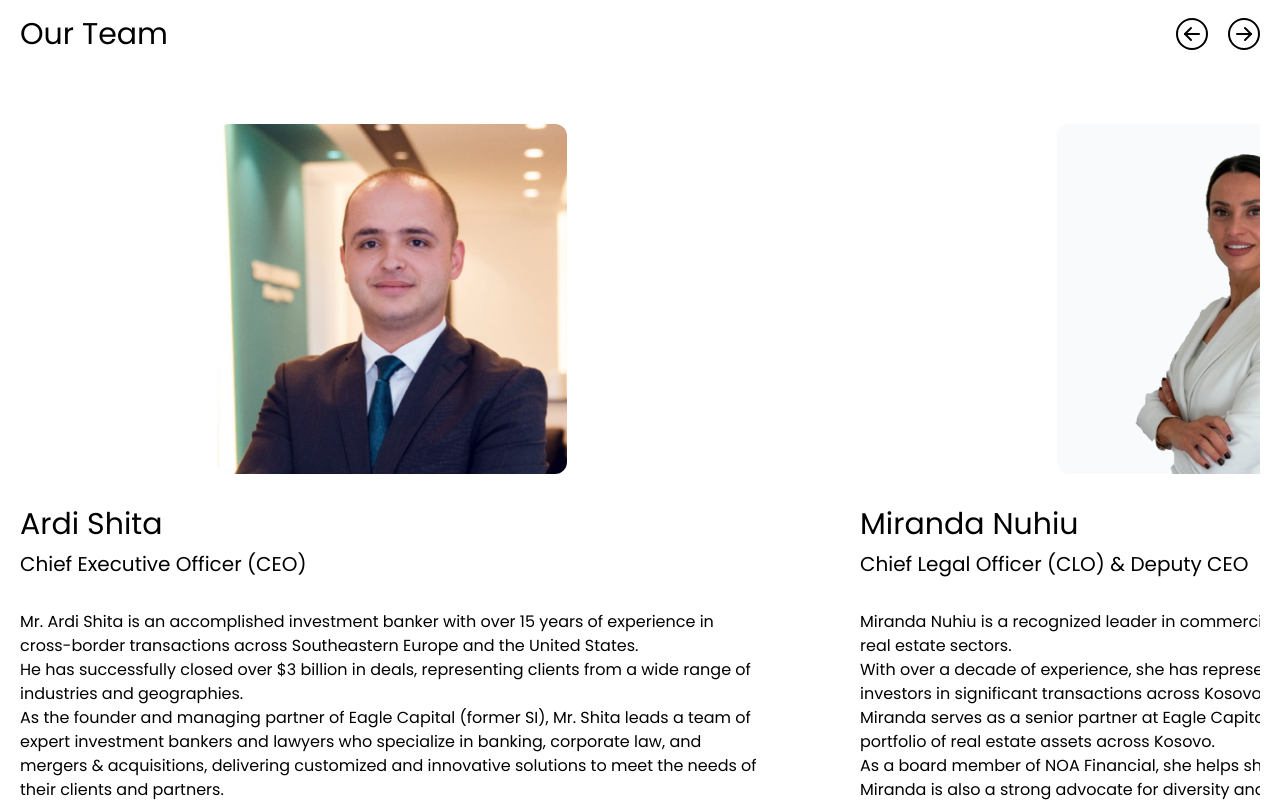
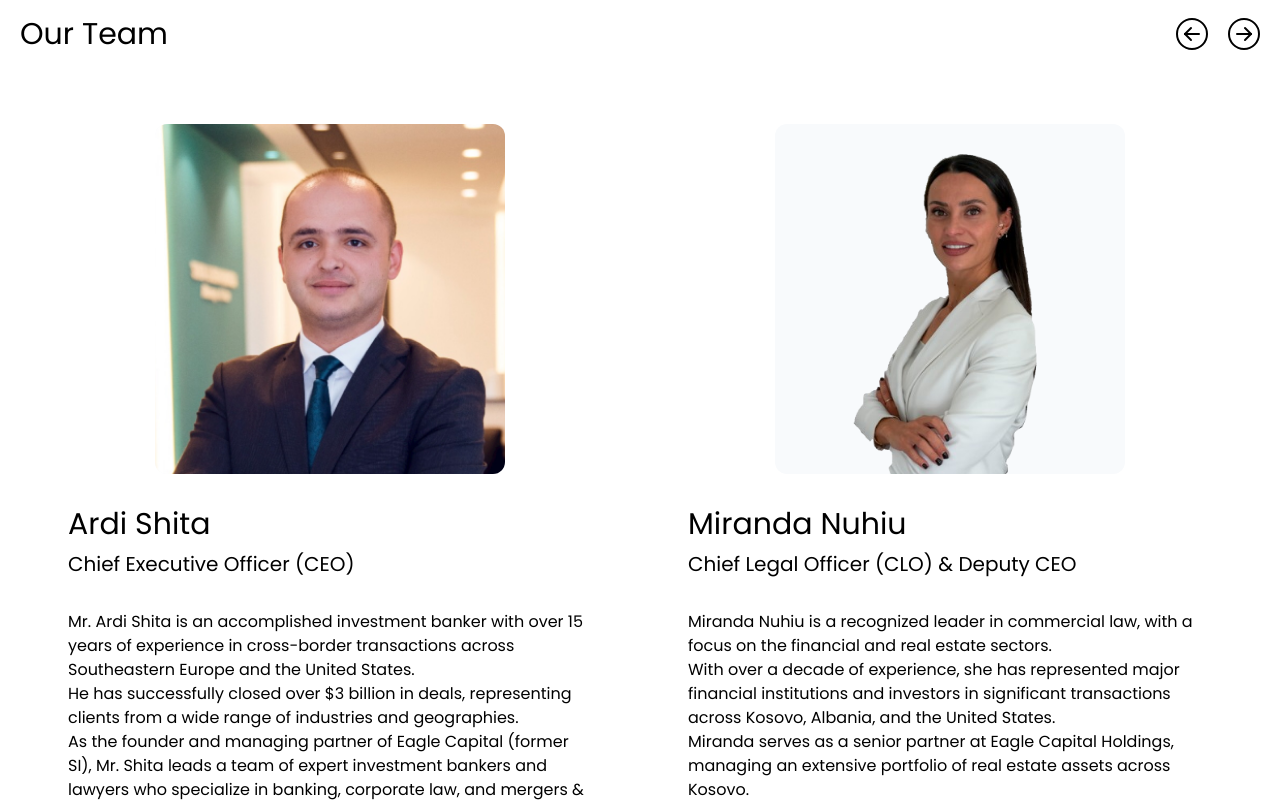
Before and after one commit to rgnpcrz/eagle-capital-web, a React (Vite) app: page /meet-the-team in a window 1280 px wide. Shown: the part 880-1682 px from the top of the page. Built offline with nearby package versions, Linux system fonts and the light colour scheme.

Commit message:
carousel update

```diff
--- a/src/pages/MeetTheTeam/components/TeamCarousel.jsx
+++ b/src/pages/MeetTheTeam/components/TeamCarousel.jsx
@@ -40,11 +40,11 @@ export default function TeamCarousel() {
 
         <div className="relative w-full py-12">
           {/* Scrollable Container */}
-          <div ref={carouselRef} className="flex overflow-x-scroll   overflow-y-hidden  snap-x snap-mandatory scroll-smooth gap-24 no-scrollbar ">
+          <div ref={carouselRef} className="flex overflow-x-scroll   overflow-y-hidden  snap-x snap-mandatory scroll-smooth  no-scrollbar ">
             {teamMembers.map((member, index) => (
               <>
-                <div key={index} ref={index === 0 ? scrollItemRef : null} className="flex-shrink-0 w-full lg:w-3/5 relative snap-center flex">
-                  <div className="flex flex-col  gap-8">
+                <div key={index} ref={index === 0 ? scrollItemRef : null} className="flex-shrink-0 w-full  lg:w-1/2 relative snap-start flex">
+                  <div className="flex flex-col  gap-8 px-12">
                     <div>
                       <div className="max-w-[350px] mx-auto flex h-[350px] rounded-xl overflow-hidden bg-slate-50">
                         <img className="h-full w-full  object-cover object-bottom" src={member.image} alt={member.name} />
```
